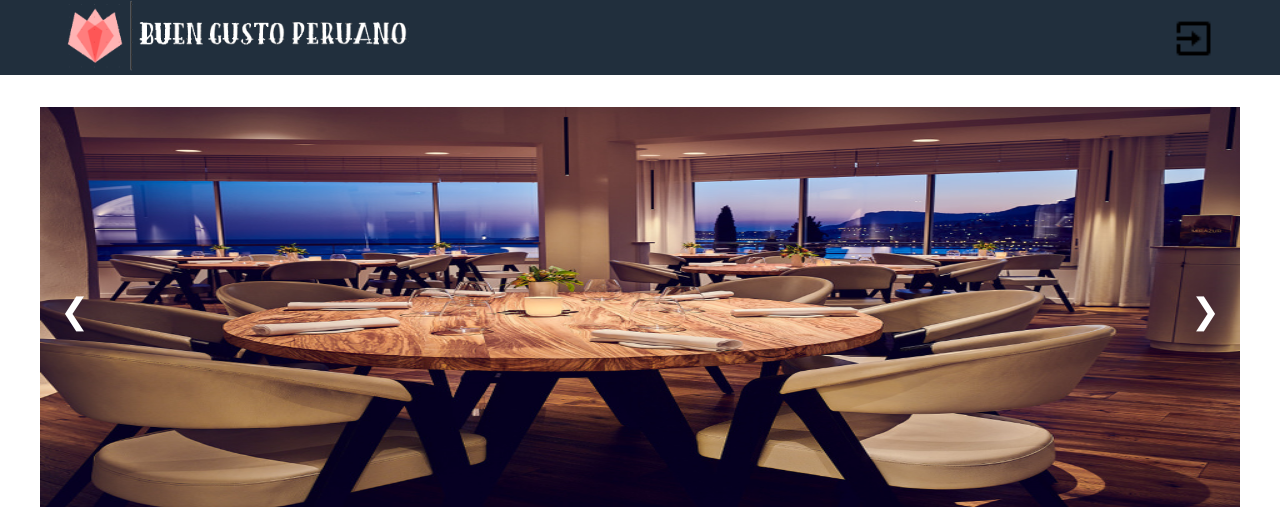
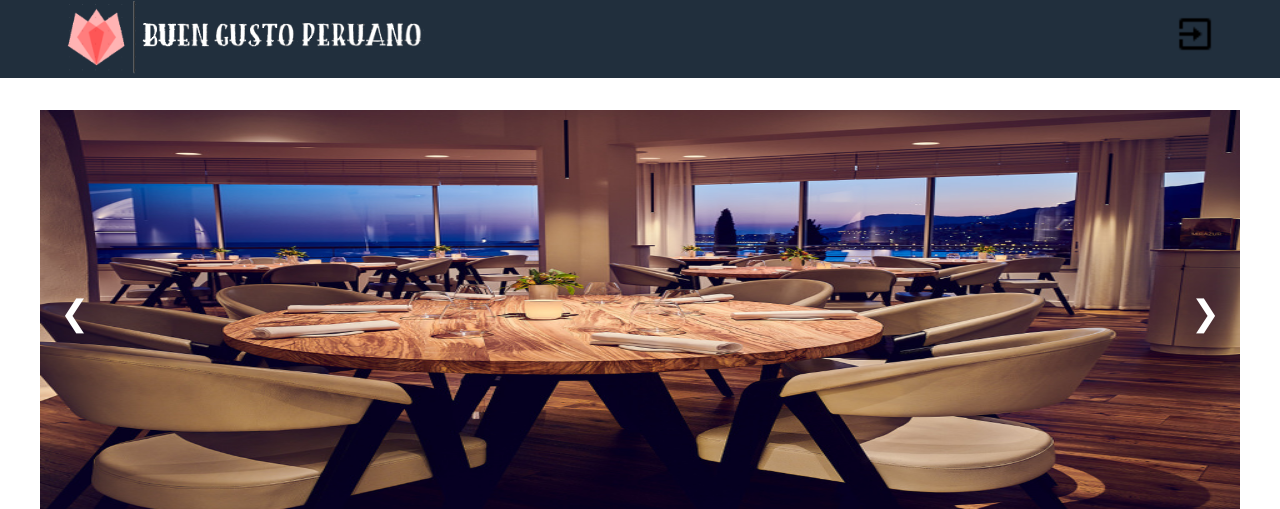
Before and after one commit to freddyjosias/webbuengustoperuano, a PHP site: page / in a window 1280 px wide. Shown: the top 509 px of the page. Run offline with PHP 8.4, Linux system fonts and the light colour scheme; a user stored in the database is signed in; data comes from the database, SQL or seed files in the repository.

Commit message:
img cerrar seision

```diff
--- a/css/estilos.css
+++ b/css/estilos.css
@@ -736,7 +736,7 @@
 /*STAR RESPONSIVE INDEX*/
 /*STAR RESPONSIVE INDEX*/
 
-@media (max-width: 768px){
+@media (max-width: 800px){
 
     .cerrar-sesion img{
         width: 30px;
@@ -762,7 +762,7 @@
 
 @media (max-width: 680px){
     .header-inicio{
-        height: 60px;
+        height: 65px;
     }
 
     .slider{
@@ -917,16 +917,17 @@
 /*START LOGIN CSS*/
 
 .cerrar-sesion{
-    width: 50%;
+    width: 45%;
 }
 
 .cerrar-sesion img {
-    width: 45px;
-    height: 45px;
+    width: 42px;
+    height: 42px;
     cursor: pointer;
     position: absolute;
     right: 5%;
-    margin-top: 1rem;
+    margin-top: 0.8rem;
+
 }
 
 .box-login{
```
